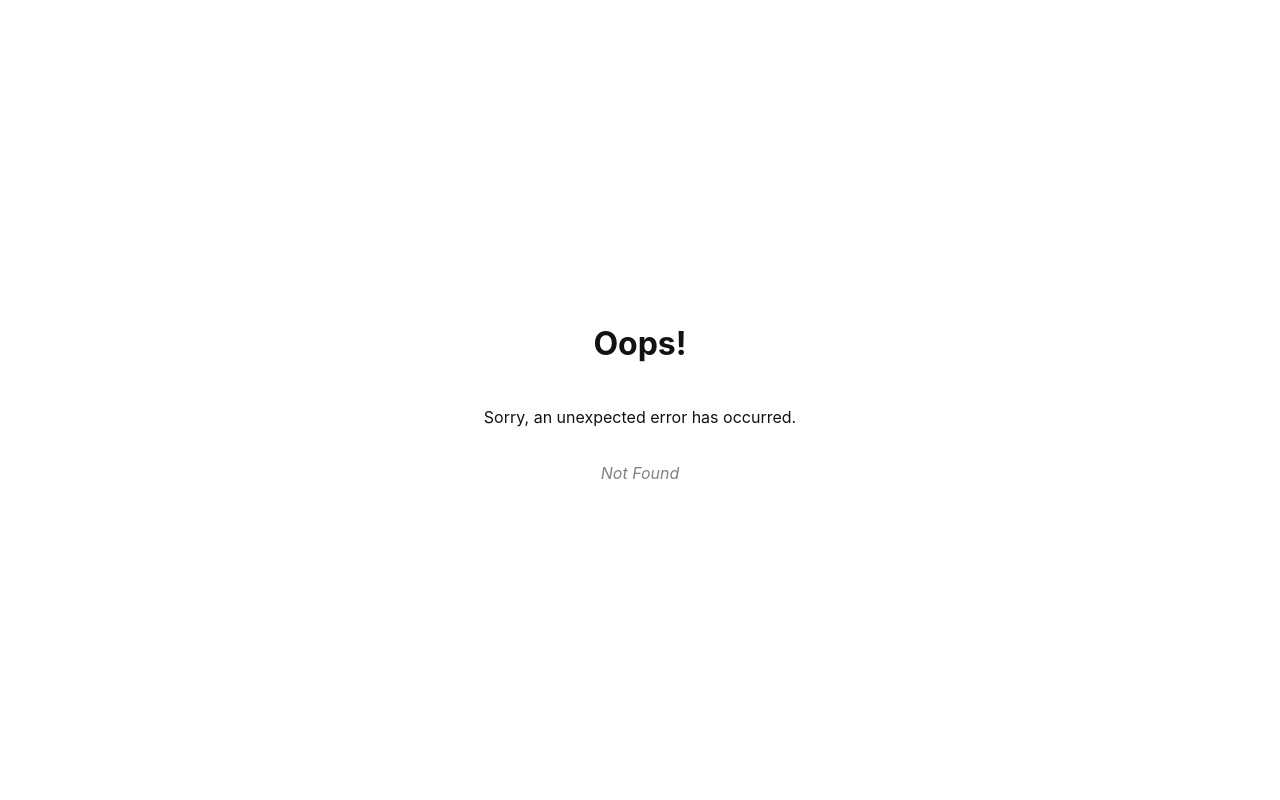
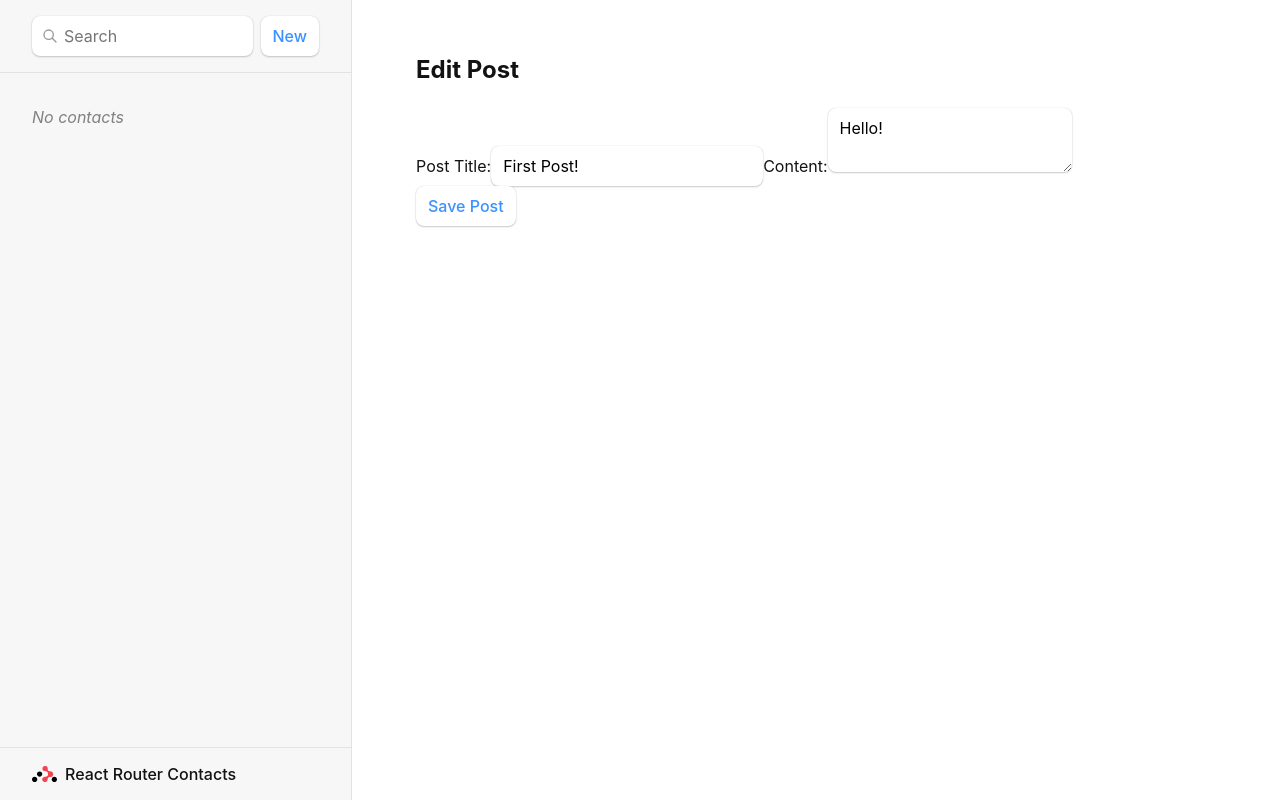
Before and after one commit to tranhuunam00/k10-reactjs, a React (Vite) app: page /edit-post/1 in a window 1280 px wide. Before the commit this address had no page. Built offline with nearby package versions, Linux system fonts and the light colour scheme.

Commit message:
update post

```diff
--- /dev/null
+++ b/src/features/posts/EditPostForm.jsx
@@ -0,0 +1,56 @@
+import { useState } from "react";
+import { useDispatch, useSelector } from "react-redux";
+import { useNavigate, useParams } from "react-router-dom";
+
+import { postUpdated } from "./postsSlice";
+
+export const EditPostForm = () => {
+  const navigate = useNavigate();
+  const { postId } = useParams();
+
+  const post = useSelector((state) =>
+    state.posts.find((post) => post.id === postId)
+  );
+
+  const [title, setTitle] = useState(post.title);
+  const [content, setContent] = useState(post.content);
+
+  const dispatch = useDispatch();
+
+  const onTitleChanged = (e) => setTitle(e.target.value);
+  const onContentChanged = (e) => setContent(e.target.value);
+
+  const onSavePostClicked = () => {
+    if (title && content) {
+      dispatch(postUpdated({ id: postId, title, content }));
+      navigate(`/posts/${postId}`);
+    }
+  };
+
+  return (
+    <section>
+      <h2>Edit Post</h2>
+      <form>
+        <label htmlFor="postTitle">Post Title:</label>
+        <input
+          type="text"
+          id="postTitle"
+          name="postTitle"
+          placeholder="What's on your mind?"
+          value={title}
+          onChange={onTitleChanged}
+        />
+        <label htmlFor="postContent">Content:</label>
+        <textarea
+          id="postContent"
+          name="postContent"
+          value={content}
+          onChange={onContentChanged}
+        />
+      </form>
+      <button type="button" onClick={onSavePostClicked}>
+        Save Post
+      </button>
+    </section>
+  );
+};
--- a/src/features/posts/postsSlice.js
+++ b/src/features/posts/postsSlice.js
@@ -12,9 +12,17 @@
     postAdded(state, action) {
       state.push(action.payload);
     },
+    postUpdated(state, action) {
+      const { id, title, content } = action.payload;
+      const existingPost = state.find((post) => post.id === id);
+      if (existingPost) {
+        existingPost.title = title;
+        existingPost.content = content;
+      }
+    },
   },
 });
 
-export const { postAdded } = postsSlice.actions;
+export const { postAdded, postUpdated } = postsSlice.actions;
 
 export default postsSlice.reducer;
--- a/src/main.jsx
+++ b/src/main.jsx
@@ -17,6 +17,7 @@
 import { PostsList } from "./features/posts/PostsList";
 import { AddPostForm } from "./features/posts/AddPostForm";
 import { SinglePostPage } from "./features/posts/SinglePostPage";
+import { EditPostForm } from "./features/posts/EditPostForm";
 
 const router = createBrowserRouter([
   {
@@ -42,6 +43,11 @@
           {
             path: "posts/edit",
             element: <AddPostForm />,
+          },
+
+          {
+            path: "edit-post/:postId",
+            element: <EditPostForm />,
           },
           {
             path: "posts/:postId",
```
